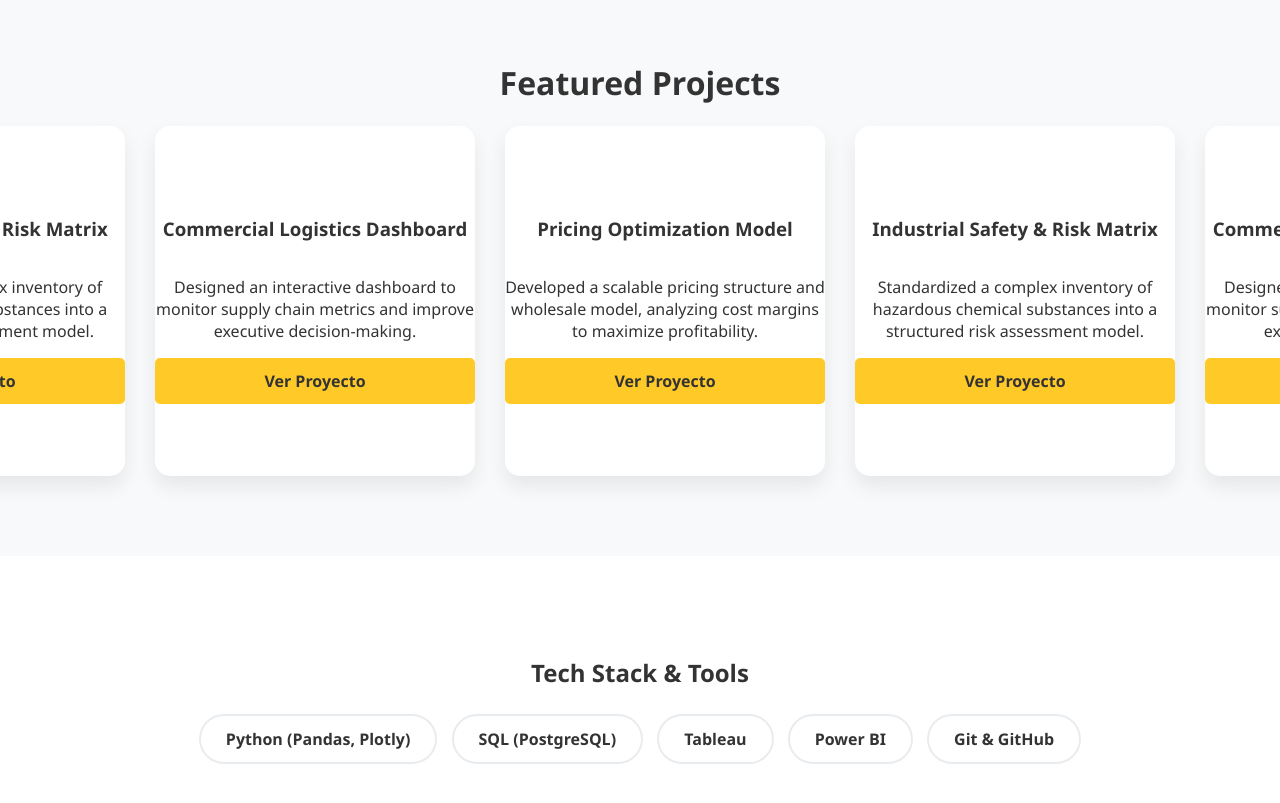
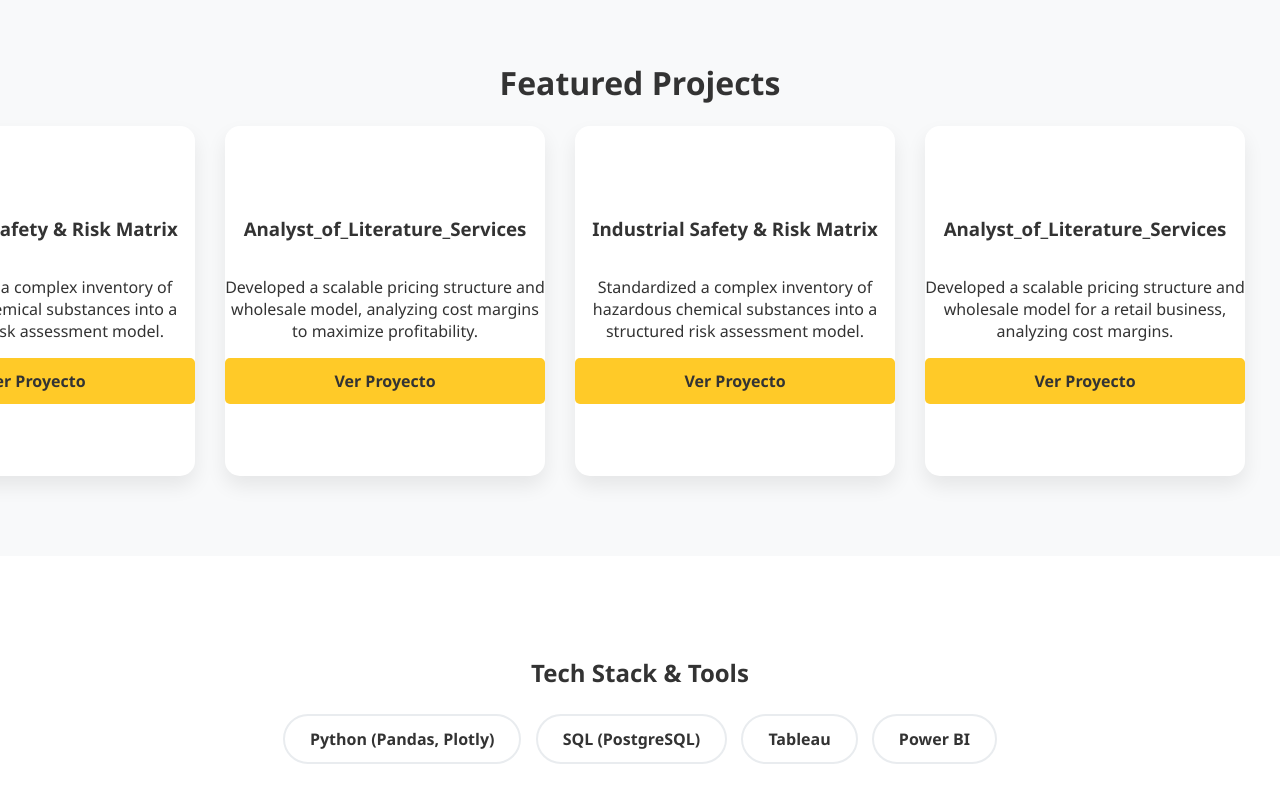
Before and after one commit to kevinsbonola/KevinBonola.github.io, a plain HTML site: page index.html in a window 1280 px wide. Shown: the part 840-1643 px from the top of the page. Drawn offline with nearby package versions, Linux system fonts and the light colour scheme.

Commit message:
Update index.html

```diff
--- a/index.html
+++ b/index.html
@@ -91,12 +91,7 @@
                 <a href="#" class="btn">Ver Proyecto</a>
             </div>
             <div class="project-card">
-                <h3>Commercial Logistics Dashboard</h3>
-                <p>Designed an interactive dashboard to monitor supply chain metrics and improve executive decision-making.</p>
-                <a href="#" class="btn">Ver Proyecto</a>
-            </div>
-            <div class="project-card">
-                <h3>Pricing Optimization Model</h3>
+                <h3>Analyst_of_Literature_Services</h3>
                 <p>Developed a scalable pricing structure and wholesale model, analyzing cost margins to maximize profitability.</p>
                 <a href="#" class="btn">Ver Proyecto</a>
             </div>
@@ -108,12 +103,7 @@
                 <a href="#" class="btn">Ver Proyecto</a>
             </div>
             <div class="project-card">
-                <h3>Commercial Logistics Dashboard</h3>
-                <p>Designed an interactive dashboard to monitor supply chain metrics and improve executive decision-making.</p>
-                <a href="#" class="btn">Ver Proyecto</a>
-            </div>
-            <div class="project-card">
-                <h3>Pricing Optimization Model</h3>
+                <h3>Analyst_of_Literature_Services</h3>
                 <p>Developed a scalable pricing structure and wholesale model for a retail business, analyzing cost margins.</p>
                 <a href="#" class="btn">Ver Proyecto</a>
             </div>
@@ -128,7 +118,6 @@
             <div class="skill-badge">SQL (PostgreSQL)</div>
             <div class="skill-badge">Tableau</div>
             <div class="skill-badge">Power BI</div>
-            <div class="skill-badge">Git & GitHub</div>
         </div>
     </div>
 
```
